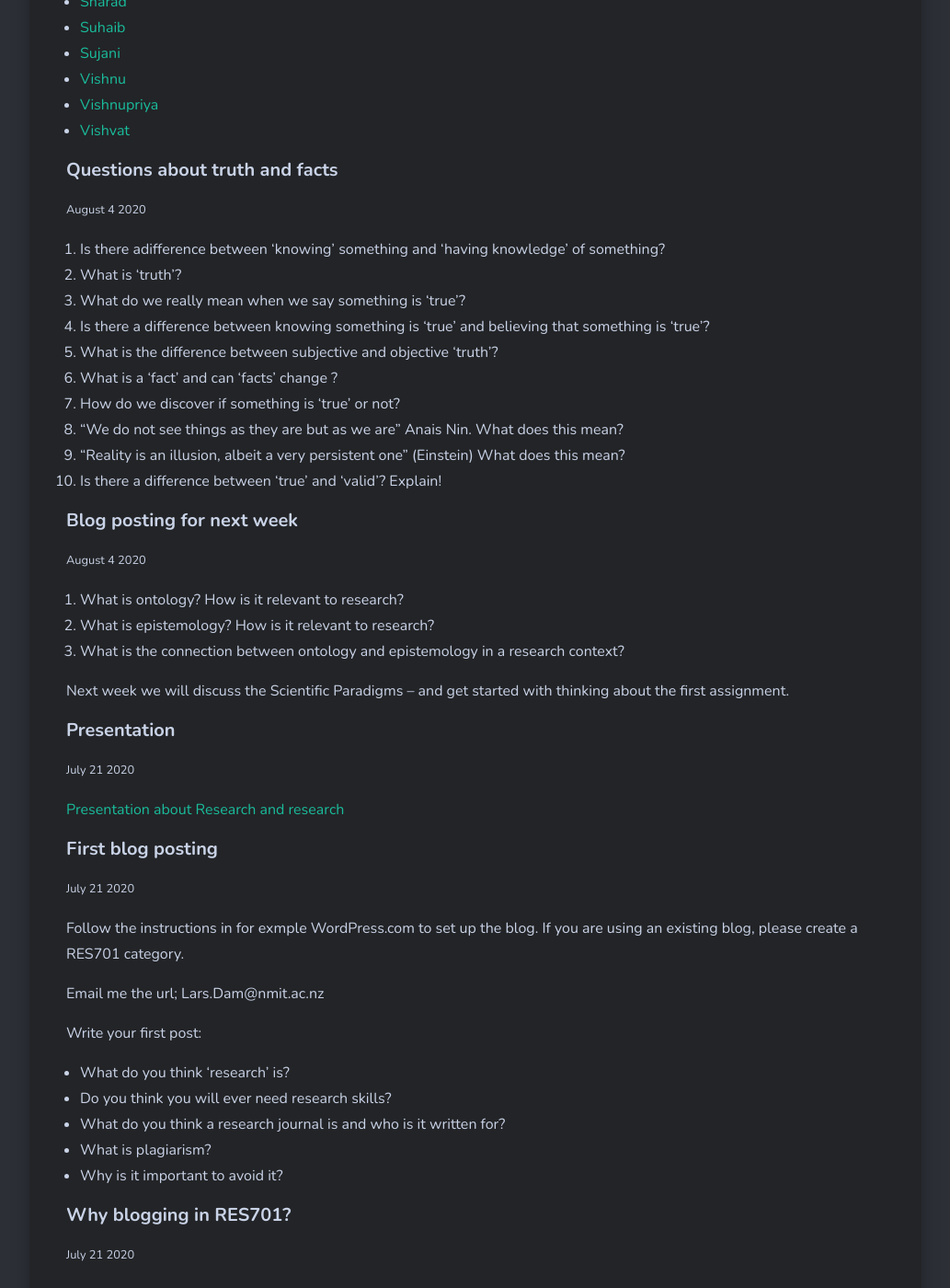
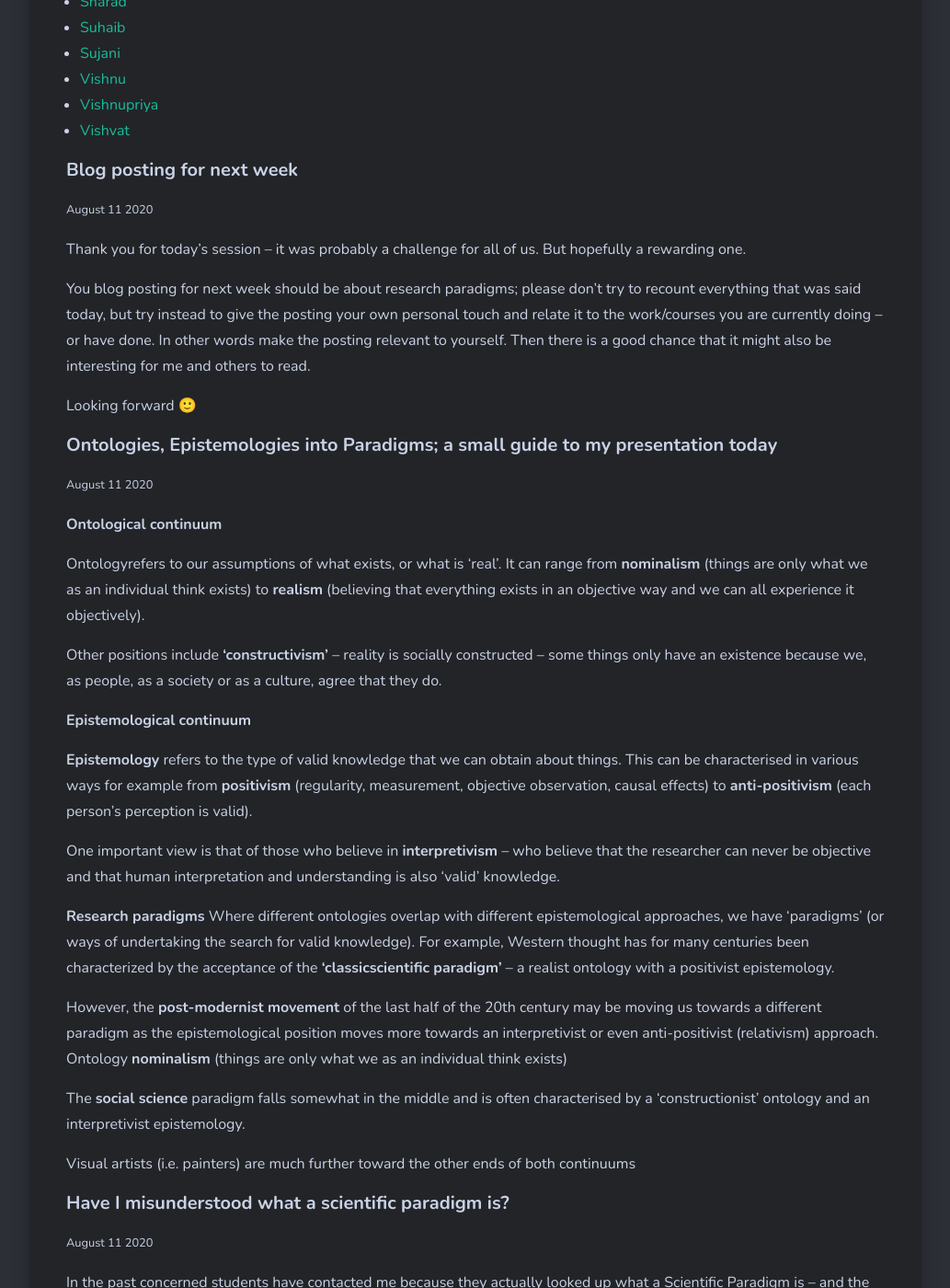
Before and after one commit to larsoliverdam/nmit, a Jekyll site: the page built from _pages/RES701.md, in a window 1280 px wide and 1400 px high, scrolled down 1670 px. Shown: the whole window at 92% size, without its empty margins (123-1156 px from the left). Built offline with Jekyll 4.4.1, drawn with Linux system fonts in a browser that asks for light colours; nearby versions of some CDN libraries; comment, search, counter and statistics services are not loaded; some of the changed text lies outside the part shown.

Commit message:
Res701 update

```diff
--- a/_pages/RES701.md
+++ b/_pages/RES701.md
@@ -267,9 +267,9 @@ Being religious - or not?
 <small>March 20 2020</small>
 
 [Ruins of Ancient City Discovered in Australian Desert](https://worldnewsdailyreport.com/ruins-of-ancient-city-discovered-in-australian-desert/)
-
+-->
 #### Blog posting for next week
-<small>March 13 2020</small>
+<small>August 11 2020</small>
 
 Thank you for today’s session – it was probably a challenge for all of us. But hopefully a rewarding one.
 
@@ -278,7 +278,7 @@ You blog posting for next week should be about research paradigms; please don’
 Looking forward 🙂
 
 #### Ontologies, Epistemologies into Paradigms; a small guide to my presentation today
-<small>March 13 2020</small>
+<small>August 11 2020</small>
 
 **Ontological continuum**
 
@@ -303,7 +303,7 @@ The **social science** paradigm falls somewhat in the middle and is often charac
 Visual artists (i.e. painters) are much further toward the other ends of both continuums
 
 #### Have I misunderstood what a scientific paradigm is?
-<small>March 13 2020</small>
+<small>August 11 2020</small>
 
 In the past concerned students have contacted me because they actually looked up what a Scientific Paradigm is – and the explanation is not at all like the one I gave.
 
@@ -318,7 +318,7 @@ And then I mentioned one single method that possibly could bypass a definite cho
 You should be 🙂
 
 But from now on we are making things simpler – hopefully 🙂
--->
+
 #### Questions about truth and facts
 <small>August 4 2020</small>
 
```
